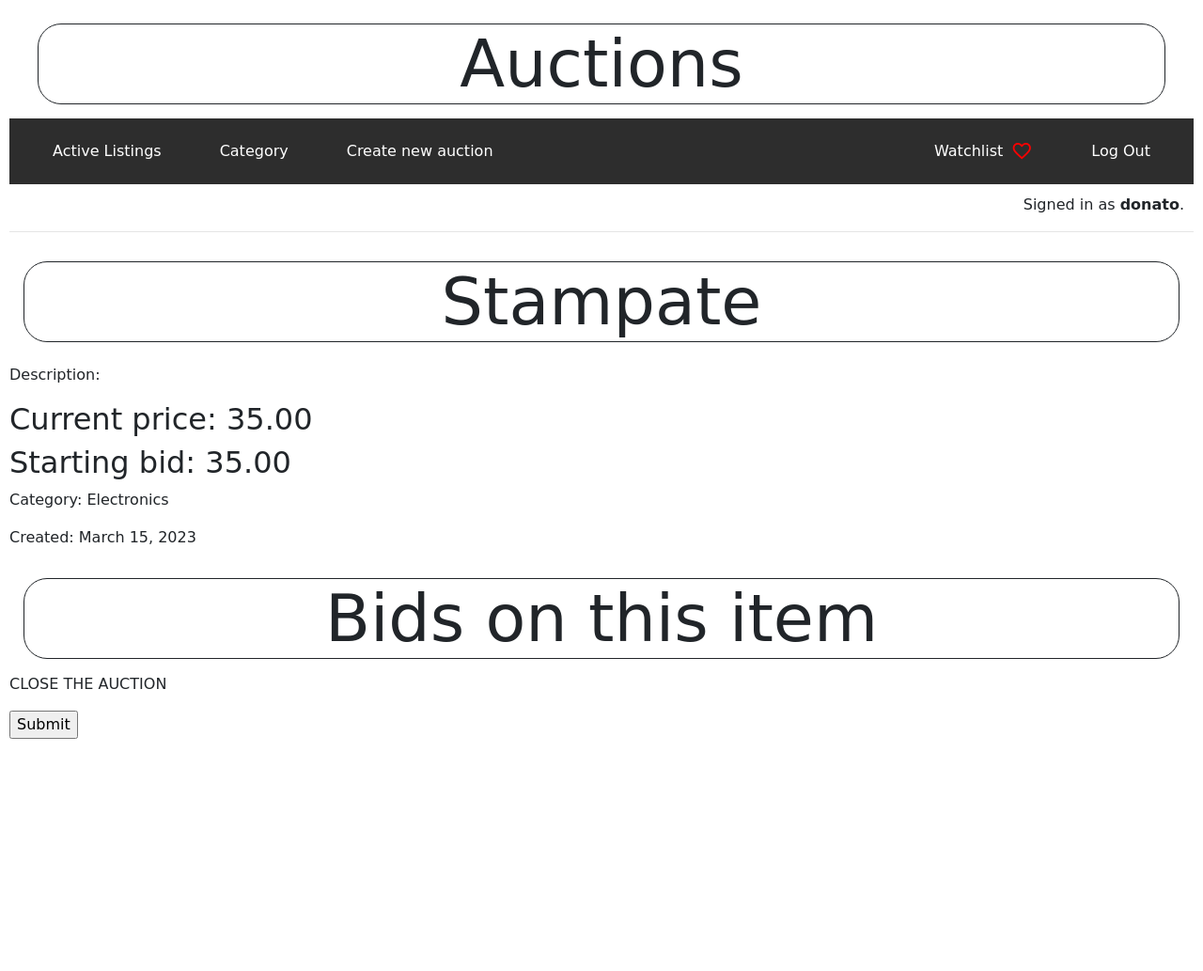
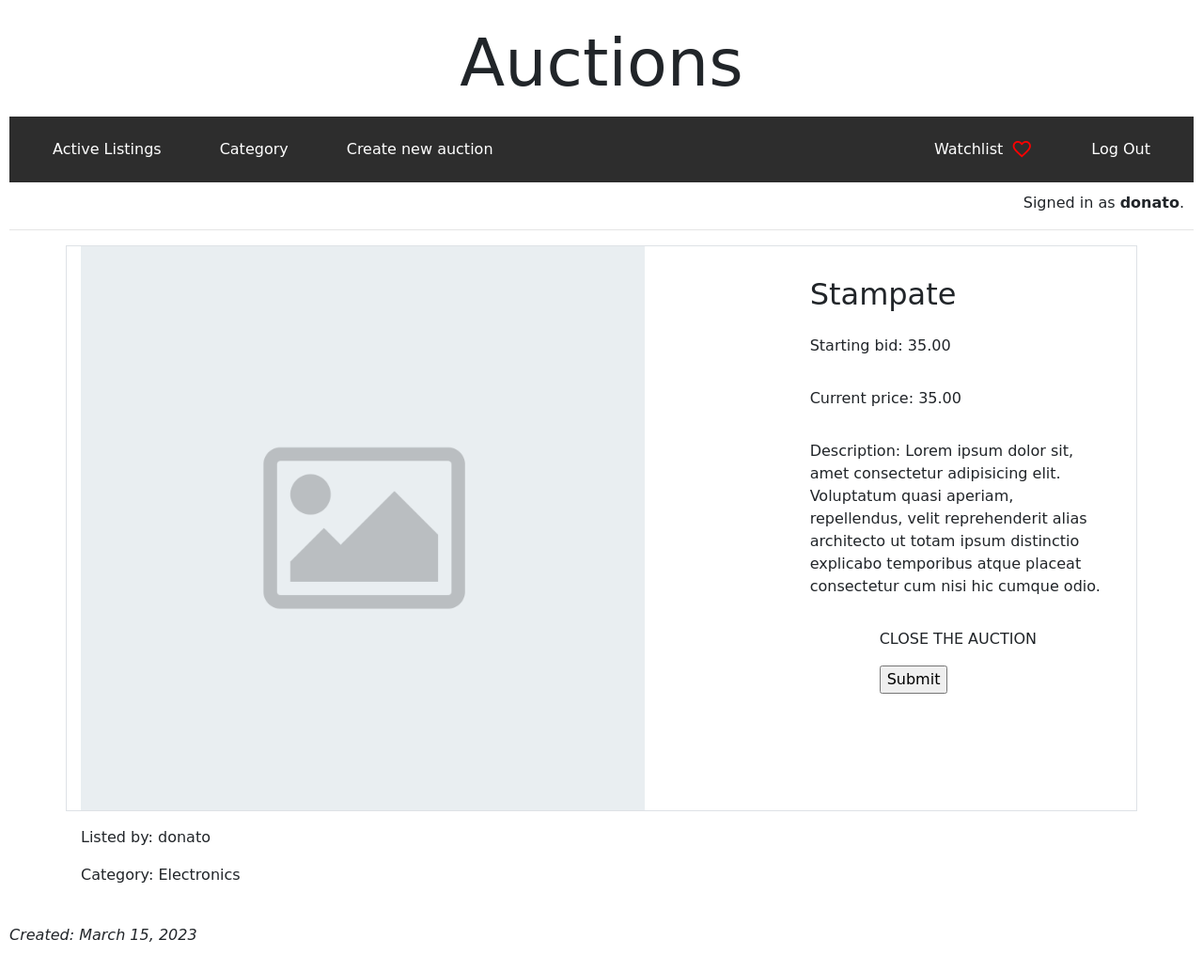
Before and after one commit to donato-casiello/commerce, a Django app: page /11 in a window 1280 px wide. Shown: the whole page at 94% size. Before the commit the page ends 786 px from the top, so only its background shows below. Run offline with Django 3.2, Linux system fonts and the light colour scheme; a user stored in the database is signed in; data comes from the database, SQL or seed files in the repository; both versions use the stored data as it was after the commit; parts of the project's set-up code (start-up, migrations or seed data) failed here and were passed over; some libraries are stand-ins or nearby versions; some web fonts are replaced.

Commit message:
Add style to all the pages

```diff
--- a/auctions/static/auctions/styles.css
+++ b/auctions/static/auctions/styles.css
@@ -9,14 +9,35 @@ h1 {
     text-align: center;
     margin: 15px;
     font-size: 70px;
-    border: 1px solid;
-    border-radius: 25px;
+}
+
+a {
+    text-decoration: none;
+    color: black;
+}
+
+a:hover {
+    color: black;
+}
+
+
+#list-index {
+    background-color: rgb(231, 225, 225);
 }
 
 #nav_bar {
+    flex-wrap: wrap;
     flex-direction: row;
     justify-content: space-between;
     background-color: rgb(45,45,45);
+}
+
+.list-group-item-action {
+    background-color: rgb(231, 225, 225);
+}
+
+.list-group-item-action:hover {
+    background-color: rgb(141, 141, 141);
 }
 
 
@@ -67,11 +88,3 @@ h1 {
     background: none;
     border: none;
 }
-
-
-#create {
-    display: flex;
-    flex-direction: column;
-    align-items: center;
-    background-color: yellow;
-}
--- a/auctions/templates/auctions/detail.html
+++ b/auctions/templates/auctions/detail.html
@@ -1,71 +1,94 @@
 {% extends 'auctions/layout.html' %}
 
 {% block body %}
-<fieldset>
-    <legend><h1>{{ auction.title }}</h1></legend>
-    <div>
-        <p>Description: {{ auction.description }}</p>
-    </div>
+<div class="container my-3">
     {% if messages %}
         {% for message in messages %}
-            {% if message.tag == 'success' %}
-                <div class="alert alert-success">{{ message }}</div>
-            {% elif message.tag == 'error' %}
-                <div class="alert alert-error">{{ message }}</div>
+            {% if message.tags == 'success' %}
+                <div class="alert alert-success text-center">{{ message }}</div>
+            {% elif message.tags == 'error' %}
+                <p class="alert alert-warning text-center">{{ message }}</p>
             {% else %}
-                <div class="alert">{{ message }}</div>
+                <p class="alert alert-primary text-center">{{ message }}</p>
             {% endif %}
         {% endfor %}
     {% endif %}
+    {% if message_watchlist %}
+        <p class="alert alert-success text-center">{{ message_watchlist }}</p>
+    {% endif %}
+</div>
 
-    <h2>Current price: {{ price }}</h2>
-    <h2>Starting bid: {{ start_bid }}</h2>
+    <div class="container border">
+        <div class="row">
+
+            <div class="col-8">
                 {% if auction.image %}
-        <img src="{{ auction.image.url }}" alt="{{ auction.title }}">
+                    <img src="{{ auction.image.url }}" alt="{{ auction.title }}" width="600px">
+                {% else %}
+                    <img src="/media/auctions_images/default-placeholder.png" alt="image placeholder" width="600px">
                 {% endif %}
+            </div>
+
+            <div class="col p-4 d-flex flex-column align-items-start">
+                <h2 class="p-2">{{ auction.title }}</h2>
+                <p class="p-2">Starting bid: {{ start_bid }}</p>
+                <p class="p-2">Current price: {{ price }}</p>
+                <p class="p-2"> {{ auction.description }}Description: Lorem ipsum dolor sit, amet consectetur adipisicing elit. Voluptatum quasi aperiam, repellendus, velit reprehenderit alias architecto ut totam ipsum distinctio explicabo temporibus atque placeat consectetur cum nisi hic cumque odio.</p>
+                <div class="container d-flex flex-column align-items-center p-2">
+                    {% if auction.owner.id == request.user.id  %}
+                    <form action="{% url 'detail' auction.id %}" method="post">
+                        {% csrf_token %}
+                            {% if auction.active == True %}
+                                <p>CLOSE THE AUCTION</p>
+                                <input type="submit" name="close" id="close">
+                            {% endif %}
+                    </form>
+                    {% else %}
+                    <form action="{% url 'detail' auction.id %}" method="post">
+                            {% csrf_token %}
+                            <input class="m-2" type="number" name="amount" placeholder="Bid on this item" step="0.01" required>
+                            <input class="btn btn-primary m-2" type="submit" value="Submit bid">
+                    </form>
+
+                    <form action="{% url 'detail' auction.id %}" method="post">
+                        {% csrf_token %}
+                        <button class="btn btn-light mt-4 p-2" title="Add/remove to watchlist" type="submit" value="Add to a watchlist" name="add/remove" id="add/remove">
+                            Add/remove from watchlist
+                        </button>
+                        <input type="hidden" name="auction_id" id="auction_id" value="{{ auction.id }}">
+                    </form>
+                    {% endif %}
+                </div>
+            </div>
+        </div>
+    </div>
+
+    <div class="container p-3">
+        <p>Listed by: {{ auction.owner }}</p>
         {% if auction.category %}
             <p>Category: {{ auction.category }}</p>
         {% else %}
             <p>Category: no category listed</p>
         {% endif %}
-        <p>Created: {{ auction.date }}</p>
-    <ul>
+
         {% if comments %}
+        <h4>Comments</h4>
+        <ul class="list-group list-group-flush">
                 {% for comment in comments %}
-            <li>{{ comment.user_id }}: {{ comment.comment }}</li>
+                <li class="list-group-item">{{ comment.user_id }}: {{ comment.comment }}</li>
                 {% endfor %}
             {% endif %}
-    </ul>
-</fieldset>
-<h1>Bids on this item</h1>
-{% if message %}
-    <p>{{ message }}</p>
-{% endif %}
-<form action="{% url 'detail' auction.id %}" method="post">
+            {% if auction.owner.id != request.user.id  %}
+                <form class="form-floating" action="{% url 'detail' auction.id %}" method="post">
                     {% csrf_token %}
-    {% if auction.owner.id == request.user.id  %}
-        {% if auction.active == True %}
-            <p>CLOSE THE AUCTION</p>
-            <input type="submit" name="close" id="close">
-        {% endif %}
-    {% else %}
-        <form action="{% url 'detail' auction.id %}">
-            <textarea name="comment" id="comment" cols="30" rows="10" placeholder="Add a comment"></textarea>
-            <input type="submit" value="Submit comment">
-        </form>
-        <form action="{% url 'detail' auction.id %}">
-            <input type="number" name="amount" placeholder="Bid on this item" step="0.01" required>
-            <input type="submit" value="Submit bid">
-        </form>
-
-</form>
-{% if message_watchlist %}
-    <p>{{ message_watchlist }}</p>
-{% endif %}
-<form action="{% url 'detail' auction.id %}" method="post">
-    {% csrf_token %}
-    <button title="Add/remove to watchlist" type="submit" value="Add to a watchlist" name="add/remove" id="add/remove">Add/remove from watchlist</button>
-    <input type="hidden" name="auction_id" id="auction_id" value="{{ auction.id }}">
+                    <textarea class="form-control my-2" name="comment" id="comment" placeholder="Leave a comment"></textarea>
+                    <input class="btn btn-secondary" type="submit" value="Submit comment">
                 </form>
             {% endif %}
+
+        </ul>
+    </div>
+        <div class="text-end my-2">
+            <p class="text-end"><i>Created: {{ auction.date }}</i></p>
+        </div>
 {% endblock %}
--- a/auctions/templates/auctions/watchlist.html
+++ b/auctions/templates/auctions/watchlist.html
@@ -1,10 +1,12 @@
 {% extends "auctions/layout.html" %}
+
+{% block title %}Watchlist{% endblock %}
 
 {% block body %}
 <ul class="list-group list-group-flush">
     {% for auction in watchlist_list %}
-        <li class="list-group-item list-group-item-action">
-            <a href="{% url 'detail' auction.auction_id.id %}" class="list-group-item list-group-item-action list-group-item-primary">
+        <li class="list-group-item list-group-item-action my-3">
+            <a href="{% url 'detail' auction.auction_id.id %}" class="list-group-item">
                 {{ auction.auction_id.title }}</a>
         </li>
     {% endfor %}
--- a/auctions/views.py
+++ b/auctions/views.py
@@ -17,7 +17,7 @@ from .models import User, Auction, Bid, Comment, Watchlist
 CATEGORIES = ["Electronics", "Home appliances", "Home and garden", "Engines", "Collecting and passions", "Fashion and beauty"]
 
 def index(request):
-    auctions_list = Auction.objects.all()
+    auctions_list = Auction.objects.filter(active=True)
     current_price = Bid.objects.values('auction_id').annotate(max_amount=Max('amount'))
     return render(request, "auctions/index.html", {
         "auctions_list" : auctions_list,
@@ -97,8 +97,10 @@ def create(request):
             message = "Enter a valid bid: starting bid must be a number greater than 0 and less than a 1.000.000"
             return render(request, "auctions/create.html", {
                 "user" : user,
-                "message" : message
+                "message" : message,
+                "categories" : CATEGORIES
             })
+        # Check for images
         if 'image' in request.FILES:
             image = request.FILES["image"]
         else:
@@ -129,19 +131,20 @@ def detail(request, auction_id):
         price = max(bid.amount for bid in bids )
     # User submit the form
     if request.method == "POST":
-        # The user created the auction
+        # The user created the auction, he can close the auction
         if auction.owner.id == request.user.id:
             if 'close' in request.POST:
-                auction.active = False
-                auction.save()
                 # There was some bids
                 if price != auction.start_bid:
                     highest_bid = Bid.objects.filter(auction_id=auction.id, amount=price).first()
                     messages.success(request, f"Auction has been closed. The winner is {highest_bid.user_id}")
+                    return HttpResponseRedirect(reverse('detail', args=[auction]))
                 else:
                     messages.success(request, "Auction has been closed. Nobody put a bid on this item")
+                auction.active = False
+                auction.save()
                 return HttpResponseRedirect(reverse('detail', args=[auction.id]))
-        # User doesn't create the auction
+        # User doesn't create the auction, he can bid, comment or add to watchlist
         else:
             # Check for comments
             if 'comment' in request.POST and request.POST["comment"].strip() != "":
@@ -150,17 +153,19 @@ def detail(request, auction_id):
             # Check for bid
             elif 'amount' in request.POST:
                 amount = float(request.POST["amount"])
-                if amount > price:
+                try:
+                    amount_decimal = Decimal(amount)
+                except:
+                    messages.error(request, "Enter a valid bid: bid must be a number (for decimal numbers use dot '.' instead ',')")
+                    return HttpResponseRedirect(reverse('detail', args=[auction.id]))
+                amount_decimal = Decimal(amount)
+                if amount_decimal > 10000 or amount_decimal < price:
+                    messages.error(request, "You bid must be smaller than 10.000 and greater than the others")
+                    return HttpResponseRedirect(reverse('detail', args=[auction.id]))
+                else:
                     new_bid = Bid.objects.create(auction_id=auction, amount=amount, user_id=user)
-                else:
-                    messages.error(request, "Your bid must be greater")
-                    return render(request, "auctions/detail.html", {
-                        "auction" : auction,
-                        "price" : price,
-                        "start_bid" : auction.start_bid,
-                        "message" : messages.error,
-                    })
-                return HttpResponseRedirect(reverse('detail', args=[auction.id]))
+                    new_bid.save()
+                    return HttpResponseRedirect(reverse('detail', args=[auction.id]))
         # User add or remove auction from watchlist
         if 'add/remove' in request.POST:
             # Check the user already has the item inside his watchlist
```
Also changed, not shown: auctions/templates/auctions/category.html (+13 -8 lines), auctions/templates/auctions/create.html (+22 -12 lines), auctions/templates/auctions/index.html (+29 -17 lines), auctions/templates/auctions/layout.html (+4 -4 lines), db.sqlite3, media/auctions_images/1200px-Wolfgang-amadeus-mozart_1_rOaBO3H.jpg (added), media/auctions_images/default-placeholder.png (added), media/auctions_images/tarantella-vieste.jpg (added), media/auctions_images/tarantella-vieste_7SCNW7m.jpg (added), media/auctions_images/televisore.jpeg (added). Lines whose indentation alone changed are shown as unchanged.
